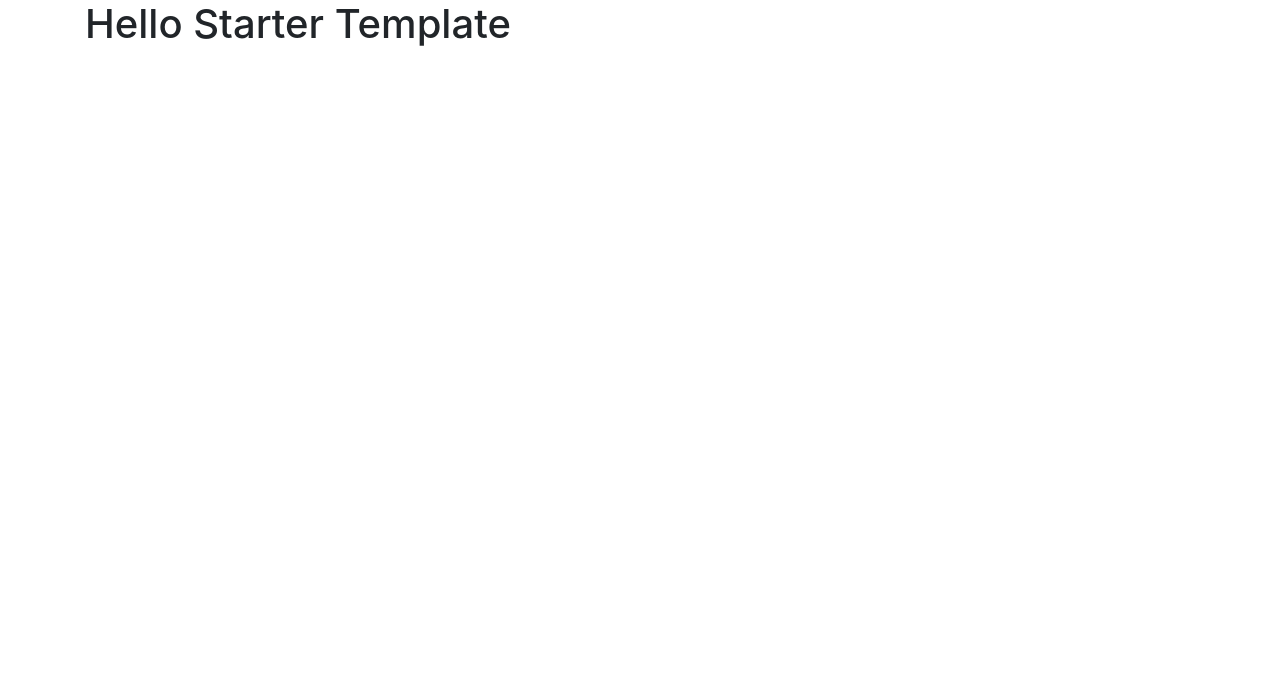
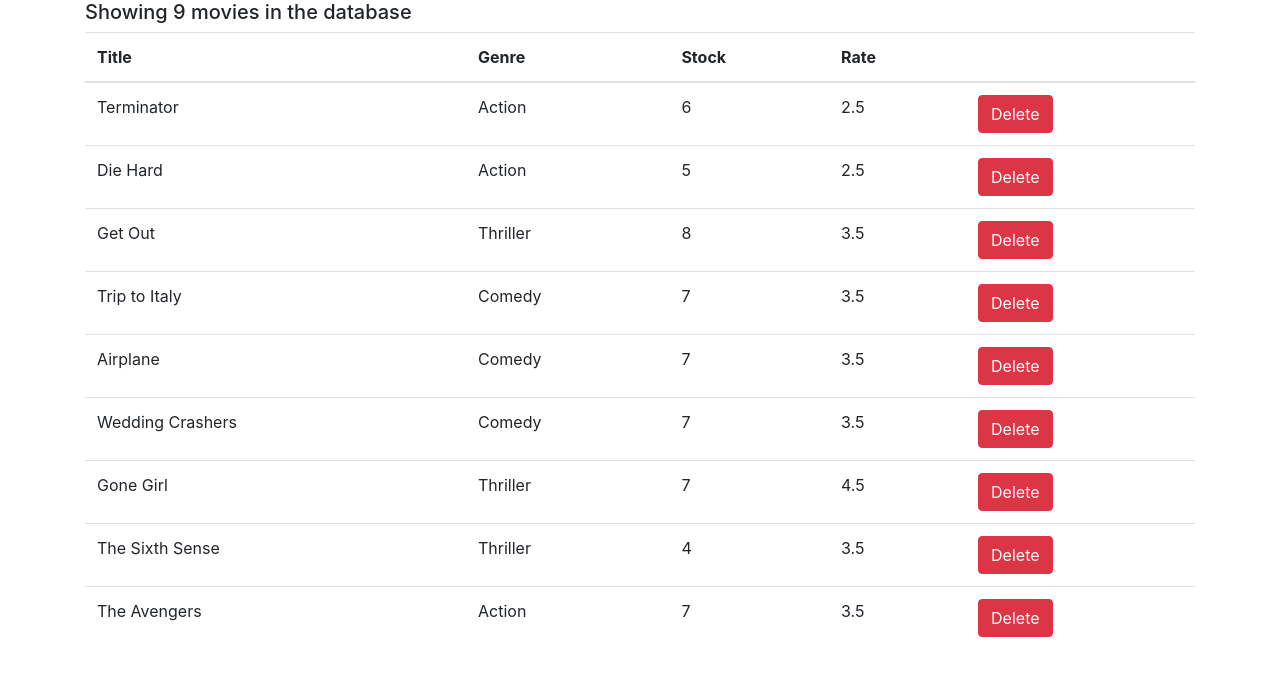
Before and after one commit to chsdwn/mastering-react, a React (Create React App) app in the folder vidly/: page / in a window 1280 px wide. Shown: the top 676 px of the page. Built offline with nearby package versions, Linux system fonts and the light colour scheme.

Commit message:
16-Exercises

```diff
--- a/vidly/src/App.js
+++ b/vidly/src/App.js
@@ -1,11 +1,13 @@
 import React from "react";
+
+import Movies from "./components/movies";
 
 import "./App.css";
 
 function App() {
   return (
     <main className="container">
-      <h1>Hello Starter Template</h1>
+      <Movies />
     </main>
   );
 }
--- /dev/null
+++ b/vidly/src/components/movies.jsx
@@ -0,0 +1,60 @@
+import React, { Component } from "react";
+import { getMovies, deleteMovie } from "../services/fakeMovieService";
+
+class Movies extends Component {
+  state = {
+    movies: getMovies()
+  };
+
+  onMovieDeleteHandler = id => {
+    const movies = this.state.movies.filter(movie => movie._id !== id);
+    this.setState({
+      movies
+    });
+  };
+
+  render() {
+    return (
+      <React.Fragment>
+        {this.state.movies.length > 0 ? (
+          <h5>Showing {this.state.movies.length} movies in the database</h5>
+        ) : (
+          <h5>There are no movies in database</h5>
+        )}
+        {this.state.movies.length > 0 && (
+          <table className="table">
+            <thead>
+              <tr>
+                <th scope="col">Title</th>
+                <th scope="col">Genre</th>
+                <th scope="col">Stock</th>
+                <th scope="col">Rate</th>
+                <th scope="col">&nbsp;</th>
+              </tr>
+            </thead>
+            <tbody>
+              {this.state.movies.map(movie => (
+                <tr key={movie._id}>
+                  <td>{movie.title}</td>
+                  <td>{movie.genre.name}</td>
+                  <td>{movie.numberInStock}</td>
+                  <td>{movie.dailyRentalRate}</td>
+                  <td>
+                    <button
+                      className="btn btn-danger"
+                      onClick={() => this.onMovieDeleteHandler(movie._id)}
+                    >
+                      Delete
+                    </button>
+                  </td>
+                </tr>
+              ))}
+            </tbody>
+          </table>
+        )}
+      </React.Fragment>
+    );
+  }
+}
+
+export default Movies;
```
